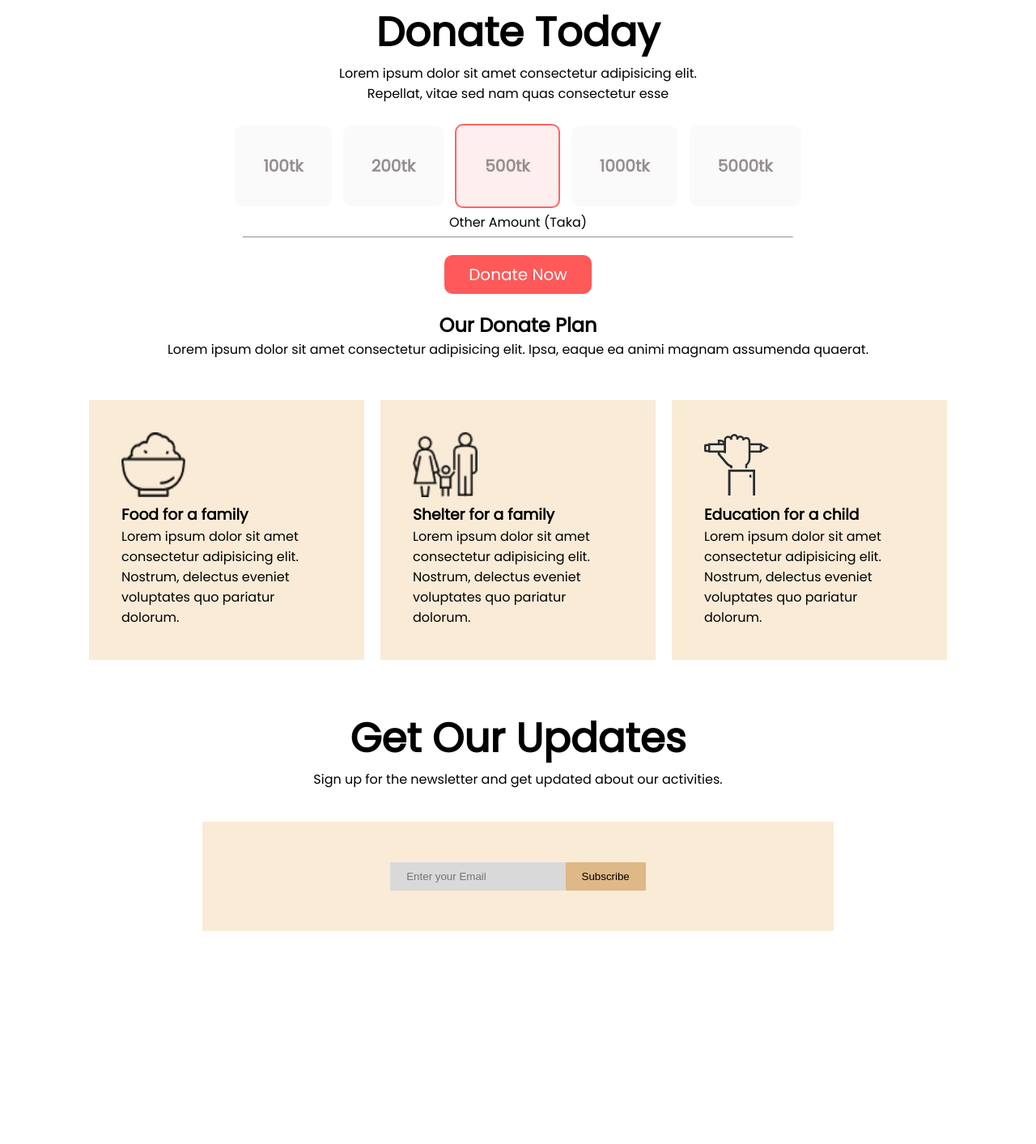
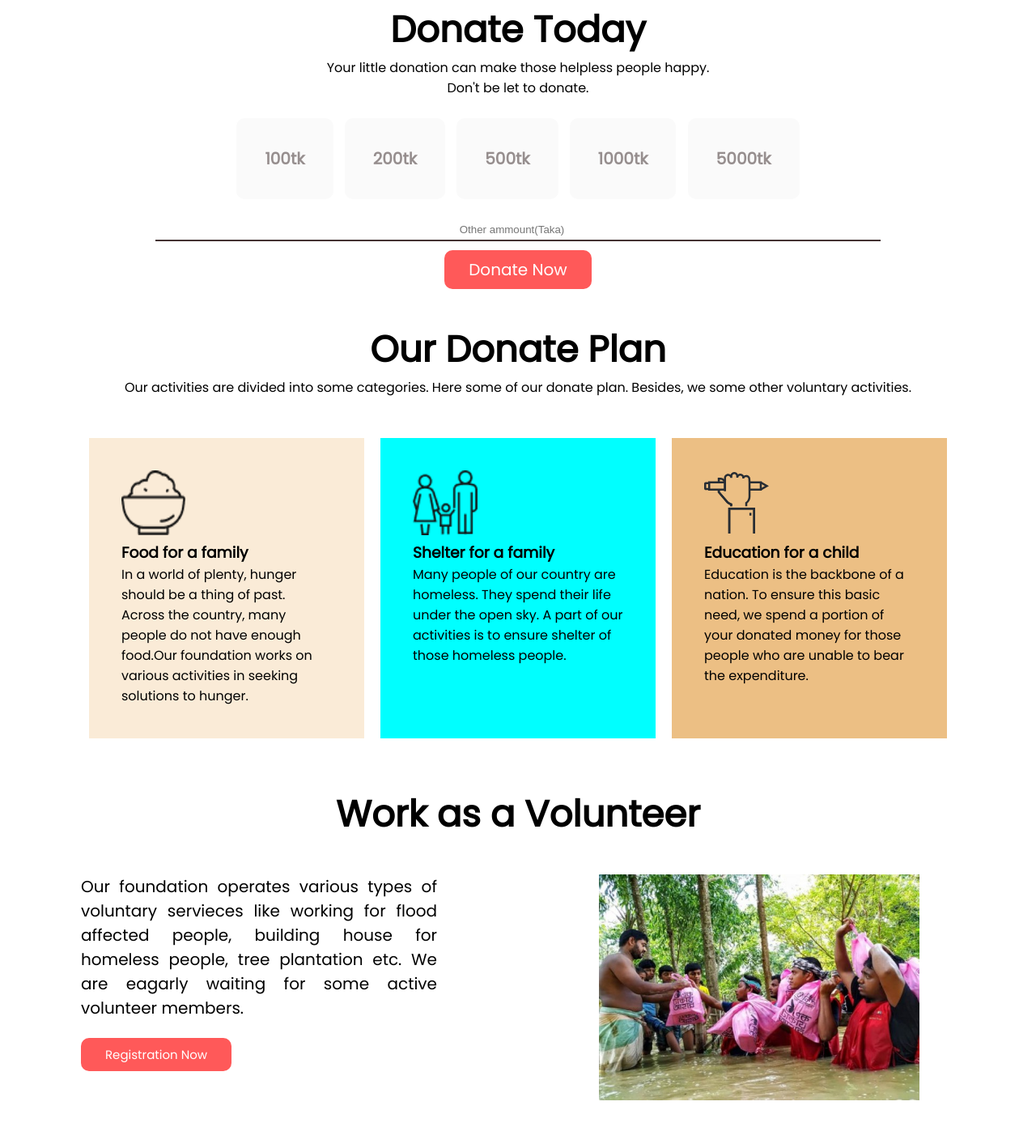
Before and after one commit to dewan-arafat/Donation-Website, a plain HTML site: page index.html in a window 1280 px wide. Shown: the part 647-2060 px from the top of the page at 81% size. Before the commit the page ends 1837 px from the top, so only its background shows below. Drawn offline with Linux system fonts and the light colour scheme.

Commit message:
last commit

```diff
--- a/index.html
+++ b/index.html
@@ -23,54 +23,71 @@
     </section>
     <section class="donate-today">
 
-        <h2>Donate Today</h2>
-        <p>Lorem ipsum dolor sit amet consectetur adipisicing elit. Repellat, vitae sed nam quas consectetur esse
+        <h1 class="heading-text">Donate Today</h1>
+        <p>Your little donation can make those helpless people happy. Don't be let to donate.
         </p>
     </section>
     <section class="money">
         <ul class="money-amount">
             <li class="list-item"><a href="#">100tk</a> </li>
             <li class="list-item"><a href="#">200tk</a> </li>
-            <li id="selected-item"><a href="#">500tk</a> </li>
+            <li class="list-item"><a href="#">500tk</a> </li>
             <li class="list-item"><a href="#">1000tk</a> </li>
             <li class="list-item"><a href="">5000tk</a> </li>
         </ul>
     </section>
-    <section class="final-donate">
-        <p>Other Amount (Taka)</p>
-        <hr>
-        <a class="link-button" href="http://" target="_blank">Donate Now</a>
+    <section class="donate-submit">
+        <div><input type="number" name="" id="" placeholder="Other ammount(Taka)"></div>
+
+        <div>
+            <a class="link-button" href="http://" target="_blank">Donate Now</a>
+        </div>
     </section>
+
     <section class="donate-plan-text">
-        <h1>Our Donate Plan</h1>
-        <p>Lorem ipsum dolor sit amet consectetur adipisicing elit. Ipsa, eaque ea animi magnam assumenda quaerat.</p>
+        <h1 class="heading-text">Our Donate Plan</h1>
+        <p>Our activities are divided into some categories. Here some of our donate plan. Besides, we some other
+            voluntary activities.</p>
     </section>
 
     <section class="donate-plan-content">
 
-        <div class="third-width">
+        <div class="third-width" id="donate-food">
             <img class="plan-image" src="donation-image/food.png" alt="">
             <h3>Food for a family</h3>
-            <p>Lorem ipsum dolor sit amet consectetur adipisicing elit. Nostrum, delectus eveniet voluptates quo
-                pariatur dolorum.</p>
+            <p>In a world of plenty, hunger should be a thing of past. Across the country, many people do not have
+                enough food.Our foundation works on various activities in seeking solutions to hunger.</p>
         </div>
-        <div class="third-width">
+        <div class="third-width" id="donate-shelter">
             <img class="plan-image" src="donation-image/shelter.png" alt="">
             <h3>Shelter for a family</h3>
-            <p>Lorem ipsum dolor sit amet consectetur adipisicing elit. Nostrum, delectus eveniet voluptates quo
-                pariatur dolorum.</p>
+            <p>Many people of our country are homeless. They spend their life under the open sky. A part of our
+                activities is to ensure shelter of those homeless people.</p>
         </div>
-        <div class="third-width">
+        <div class="third-width" id="donate-education">
             <img class="plan-image" src="donation-image/icon5.svg" alt="">
             <h3>Education for a child</h3>
-            <p>Lorem ipsum dolor sit amet consectetur adipisicing elit. Nostrum, delectus eveniet voluptates quo
-                pariatur dolorum.</p>
+            <p>Education is the backbone of a nation. To ensure this basic need, we spend a portion of your donated
+                money for those people who are unable to bear the expenditure.</p>
+        </div>
+    </section>
+    <h1 class="heading-text">Work as a Volunteer</h1>
+    <section class="volunteer">
+        <div class="half-width">
+            <p>Our foundation operates various types of voluntary servieces like working for flood affected people,
+                building house for homeless people, tree plantation etc. We are eagarly waiting for some active
+                volunteer
+                members. </p>
+            <a id="regi-button" href="#" target="_blank"> Registration Now</a>
+        </div>
+        <div class="half-width">
+            <img src="donation-image/donation11.jpg" alt="">
         </div>
 
     </section>
     <section class="contact-info">
         <div>
-            <h1>Get Our Updates</h1>
+            <h1 class="heading-text">Get Our Updates</h1>
             <p>Sign up for the newsletter and get updated about our activities. </p>
         </div>
         <div>
@@ -78,11 +95,11 @@
                 <input type="text" name="EmailAdress" placeholder="Enter your Email">
                 <button type="submit">Subscribe</button>
             </form>
-
         </div>
-
-
     </section>
+    <footer>
+        <p> Copyright © 2022 Manobik Foundation| Technical Support- Info Tech|Privacy Policy</p>
+    </footer>
 
 
 </body>
--- a/style.css
+++ b/style.css
@@ -41,17 +41,18 @@ body {
     background-color: #FF5959;
 }
 
+.heading-text {
+    text-align: center;
+    font-size: 45px;
+    margin-top: 50px;
+}
+
 .donate-today {
     margin-top: 50px;
     text-align: center;
     padding-left: 400px;
     padding-right: 400px;
     margin-bottom: 20px;
-}
-
-.donate-today h2 {
-    font-size: 50px;
-    font-weight: 600;
 }
 
 .money {
@@ -71,14 +72,6 @@ body {
     color: #968e8e;
 }
 
-/*ul {
-    display: flex;
-    list-style-type: none;
-    margin-left: 320px;
-    margin-right: 20px;
-    margin-bottom: 20px;
-}*/
-
 .list-item {
 
     background-color: #FAFAFA;
@@ -92,17 +85,16 @@ body {
 
 }
 
-#selected-item {
-    background-color: #FFEEEE;
-    margin: 5px;
-    padding: 35px;
-    font-size: 20px;
-    font-weight: 600;
+.list-item :hover {
     color: #FF5959;
     border-width: 2px;
     border-style: solid;
     border-color: #FF5959ed;
     border-radius: 10px;
+    background-color: #FFEEEE;
+    padding: 35px;
+    font-size: 20px;
+    font-weight: 600;
 }
 
 .final-donate {
@@ -115,9 +107,22 @@ body {
     margin-bottom: 5px;
 }
 
-hr {
-    margin-bottom: 30px;
+.donate-submit {
+    text-align: center;
+
 }
+
+.donate-submit input {
+    padding: 5px;
+    text-align: center;
+    margin-top: 20px;
+    margin-bottom: 20px;
+    width: 70%;
+    box-sizing: border-box;
+    border: none;
+    border-bottom: 2px solid rgb(68, 51, 51);
+}
+
 
 .donate-plan-text {
     text-align: center;
@@ -134,7 +139,7 @@ hr {
 .third-width {
     width: 33%;
     margin: 10px;
-    background-color: antiquewhite;
+
     padding: 40px;
 }
 
@@ -143,13 +148,54 @@ hr {
     width: 80px;
 }
 
+#donate-food {
+    background-color: antiquewhite;
+}
+
+#donate-shelter {
+    background-color: aqua;
+}
+
+#donate-education {
+    background-color: #ecbf84;
+
+}
+
+.volunteer {
+    display: flex;
+    margin-top: 40px;
+}
+
+
+.volunteer p {
+    margin-bottom: 30px;
+    font-size: 20px;
+    text-align: justify;
+}
+
+#regi-button {
+
+    text-decoration: none;
+    padding: 10px 30px;
+    border-radius: 10px;
+    font-size: 15px;
+    color: white;
+    background-color: #FF5959;
+}
+
+.volunteer img {
+    width: 90%;
+}
+
+.half-width {
+    width: 50%;
+    margin-left: 100px;
+    margin-right: 100px;
+}
+
 .contact-info {
     text-align: center;
     margin-top: 50px;
-}
-
-.contact-info h1 {
-    font-size: 50px;
 }
 
 .formbox {
@@ -171,3 +217,10 @@ hr {
     background-color: burlywood;
     margin-left: -5px;
 }
+
+footer {
+    background-color: #293541;
+    color: #FAFAFA;
+    text-align: center;
+    padding: 30px 10px;
+}
```
Also changed, not shown: donation-image/donation11.jpg (added).
